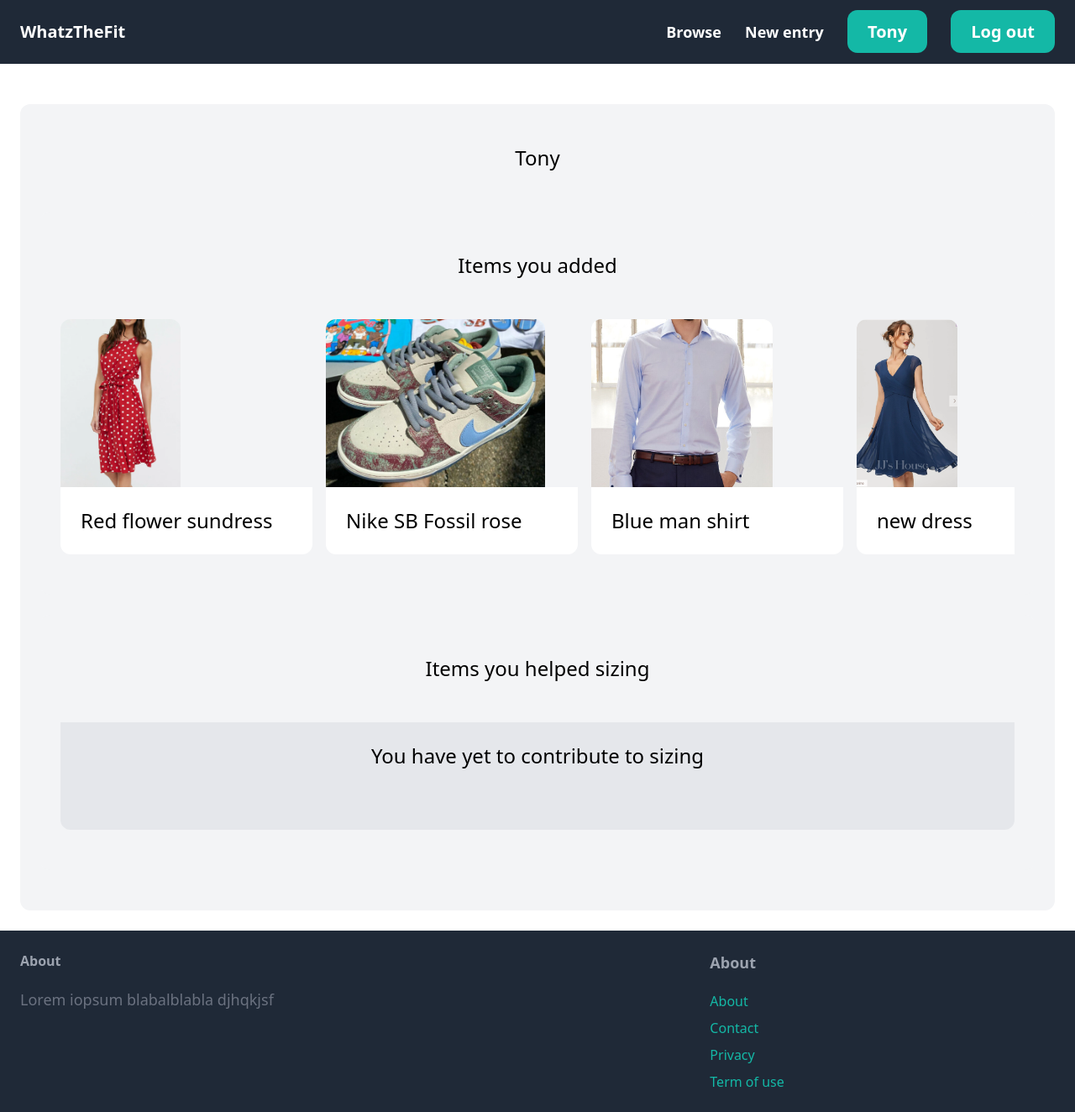
After one commit to Why-not-dx/whatzthefit, a Django app: page /account/ in a window 1280 px wide. The commit adds this page. Shown: the whole page at 84% size. Run offline with Django 4.2, Linux system fonts and the light colour scheme; a user stored in the database is signed in; data comes from the database, SQL or seed files in the repository; both versions use the stored data as it was after the commit; some libraries are stand-ins or nearby versions.

Commit message:
added the account page and worked on a side scroller for the items. need ot fix the image to description size ration bug

```diff
--- /dev/null
+++ b/core/templates/core/account.html
@@ -0,0 +1,82 @@
+{% extends "core/base.html" %}
+
+{% block title %}MyAccount{% endblock title %}
+
+{% block content %}
+    <div class="mt-6 px-6 py-12 bg-gray-100 rounded-xl">
+        <h2 class="mb-12 text-2xl text-center">{{ request.user.username }}</h2>
+
+        <div class="mt-6 px-6 py-12 bg-gray-100 rounded-xl">
+        <h2 class="mb-12 text-2xl text-center">Items you added</h2>
+
+        <div class="overflow-x-auto ">
+            <div class="flex flex-no-wrap gap-4">
+
+                {% if not has_items %}
+                    <div class="p-6 bg-gray-200 rounded-b-xl">
+                        <p class= "mb-12 text-2xl text-center">You have yet to add an item</p>
+                    </div>
+
+                {% else %}
+
+                    {% for item in items  %}
+                        <div class="flex-shrink-0" style="min-width: 300px; max-width: 300px;">
+                            <a href="{% url 'items:detail' item.id %}">
+                                {% if item.image %}
+                                    <img src="{{item.image.url}}" class="rounded-t-xl" alt="No image yet" style="max-height: 200px; object-fit: cover;">
+                                {% else %}
+                                    <div class="bg-gray-200 w-full h-48 flex items-center justify-center rounded-t-xl">
+                                        <span class="text-gray-400">No image yet</span>
+                                    </div>
+                                {% endif %}
+
+                                <div class="p-6 bg-white rounded-b-xl">
+                                    <h2 class="text-2xl">{{item.name}}</h2>
+                                </div>
+
+                            </a>
+                        </div>
+                    {% endfor %}
+                {% endif %}
+            </div>
+        </div>
+    </div>
+
+    <div class="mt-6 px-6 py-12 bg-gray-100 rounded-xl">
+        <h2 class="mb-12 text-2xl text-center">Items you helped sizing</h2>
+
+        <div class="overflow-x-auto max-w-full">
+            <div class="grid grid-cols-3 gap-3">
+
+                {% if has_contribs %}
+                    <div class="p-6 bg-gray-200 rounded-b-xl justify-center col-span-3">
+                        <p class= "mb-12 text-2xl text-center">You have yet to contribute to sizing</p>
+                    </div>
+
+                {% else %}
+                    {% for item in contribs  %}
+                        <div>
+                            <a href="{% url 'items:detail' item.id %}">
+                                {% if item.image %}
+                                    <img src="{{item.image.url}}" class="rounded-t-xl" alt="No image yet">
+                                {% else %}
+                                    <div class="bg-gray-200 w-full h-48 flex items-center justify-center rounded-t-xl">
+                                        <span class="text-gray-400">No image yet</span>
+                                    </div>
+                                {% endif %}
+
+                                <div class="p-6 bg-white rounded-b-xl">
+                                    <h2 class="text-2xl">{{item.name}}</h2>
+                                </div>
+
+                            </a>
+                        </div>
+                    {% endfor %}
+                {% endif %}
+            </div>
+        </div>
+    </div>
+
+
+    </div>
+{% endblock content %}
--- a/core/templates/core/base.html
+++ b/core/templates/core/base.html
@@ -23,7 +23,7 @@
 
                 {% if request.user.is_authenticated %}
                     <a href="{% url 'items:new' %}" class="text-white text-lg font-semibold hover:text-gray-500 ">New entry</a>
-                    <a href="" class="px-6 py-3 text-lg bg-teal-500 text-white font-semibold rounded-xl hover:bg-gray-500 md:text-base lg:text-lg xl:text-xl 2xl:text-2xl truncate">{{request.user.username}}</a>
+                    <a href="{% url 'core:account' %}" class="px-6 py-3 text-lg bg-teal-500 text-white font-semibold rounded-xl hover:bg-gray-500 md:text-base lg:text-lg xl:text-xl 2xl:text-2xl truncate">{{request.user.username}}</a>
                     <a href="{% url 'core:logout' %}" class="px-6 py-3 text-lg bg-teal-500 text-white font-semibold rounded-xl hover:bg-gray-500 md:text-base lg:text-lg xl:text-xl 2xl:text-2xl truncate">Log out</a>
 
                 {% else %}
--- a/core/templates/core/welcome.html
+++ b/core/templates/core/welcome.html
@@ -8,6 +8,7 @@
 
         <div class="flex flex-wrap">
             {% for item in items  %}
+
                 <div class="mt-3 px-6 w-full sm:w-1/2 md:w-1/3 lg:w-1/4 xl:w-1/6 mb-4">
                     <a href="{% url 'items:detail' item.id %}">
                         <div>
--- a/core/urls.py
+++ b/core/urls.py
@@ -10,6 +10,7 @@ urlpatterns = [
     path("", views.welcome, name="welcome"),
     path("signup/", views.signup, name="signup"),
     path("logout/", views.logout_user, name="logout"),
+    path("account/", views.account, name="account"),
     path("login/", auth_views.LoginView.as_view(template_name="core/login.html", authentication_form=LoginForm), name="login"),
 ]
 
--- a/core/views.py
+++ b/core/views.py
@@ -1,5 +1,5 @@
 from django.shortcuts import render, redirect
-from items.models import Item, Brand, Category
+from items.models import Item, Brand, Category, Posts
 from .forms import SignUpForm
 from django.contrib.auth import logout, authenticate, login
 from django.contrib.auth.decorators import login_required
@@ -46,3 +46,21 @@ def logout_user(request):
     logout(request)
 
     return redirect("/")
+
+
+@login_required(redirect_field_name="/welcome/")
+def account(request):
+    user_items = Item.objects.filter(created_by=request.user)
+    user_contribs = Posts.objects.filter(poster=request.user)[0:3]
+
+    return render(
+        request,
+        "core/account.html",
+        {
+            "items":user_items,
+            "contribs":user_contribs,
+            "has_contribs": user_contribs.exists(),
+            "has_items": user_items.exists(),
+
+        }
+    )
--- a/fitweb/urls.py
+++ b/fitweb/urls.py
@@ -16,7 +16,6 @@ Including another URLconf
 """
 from django.contrib import admin
 from django.urls import path, include
-from core import views
 from django.conf.urls.static import static
 from django.conf import settings
 
--- a/items/views.py
+++ b/items/views.py
@@ -9,7 +9,6 @@ from django.contrib import messages
 def detail(request, pk):
     item = get_object_or_404(Item, pk=pk)
     related_items = Item.objects.filter(category=item.category).exclude(pk=pk)[0:3]
-
 
     user_contrib_items = Posts.objects.filter(item=item, poster=request.user).first()
 
```
Also changed, not shown: db.sqlite3, media/items_images/58482f67cef1014c0b5e4a81.png (added), 1 other file.
